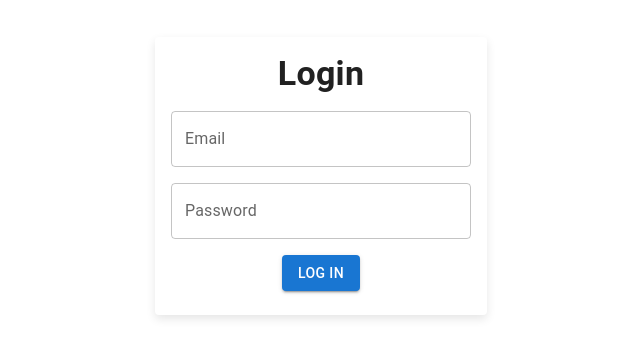
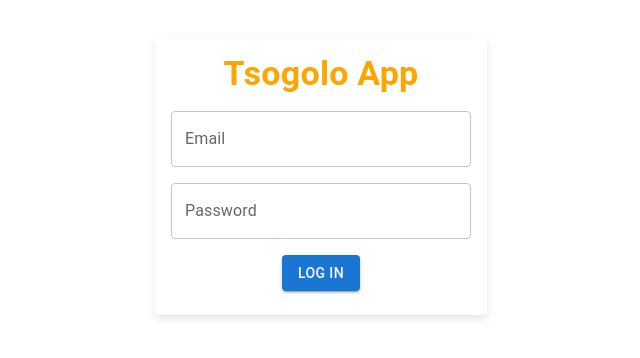
Before and after one commit to mlimbika-precious/TSOGOLO-WEB-APP, a React (Create React App) app: page / in a window 1280 px wide. Shown: the part 224-582 px from the top of the page, without its empty margins (319-959 px from the left). Built offline with nearby package versions, Linux system fonts and the light colour scheme.

Commit message:
hovering button on login form

```diff
--- a/src/components/NavBar.jsx
+++ b/src/components/NavBar.jsx
@@ -122,7 +122,7 @@ export default function NavBar() {
   component="div"
   sx={{ display: { xs: 'none', sm: 'block' }, textAlign: 'center', color: 'black' }}
 >
-  <b>TSOGOLO ADMIN</b>
+  <b>TSOGOLO APP ADMIN PANEL</b>
 </Typography>
 
 
--- a/src/pages/Login.jsx
+++ b/src/pages/Login.jsx
@@ -41,12 +41,15 @@ export default function Login() {
           alignItems: 'center',
           justifyContent: 'center',
           height: '100vh',
+          backgroundSize: 'cover',
         }}
       >
         <Card sx={{ boxShadow: '0px 4px 10px rgba(0, 0, 0, 0.1)' }}>
           <CardContent sx={{ display: 'flex', flexDirection: 'column', alignItems: 'center' }}>
             <Typography variant="h4" align="center">
-              <b>Login</b>
+             <b>
+                <span style={{ color: 'orange' }}>Tsogolo App</span>
+              </b>
               {error && (
                 <Card sx={{ boxShadow: '0px 4px 10px rgba(0, 0, 0, 0.1)', backgroundColor: '#dd4b39',padding:0, width: 300,  height: 'fit-content',mx: 'auto' }}>
                 <CardContent sx={{ display: 'flex', flexDirection: 'column', alignItems: 'center' }}>
@@ -79,9 +82,19 @@ export default function Login() {
               onChange={(e) => setPassword(e.target.value)}
               sx={{ width: 300, marginTop: '1rem' }}
             />
-            <Button variant="contained" onClick={handleLogin} sx={{ marginTop: '1rem', alignSelf: 'center' }}>
-              Log in
-            </Button>
+            <Button
+  variant="contained"
+  onClick={handleLogin}
+  sx={{
+    marginTop: '1rem',
+    alignSelf: 'center',
+    '&:hover': {
+      backgroundColor: 'orange',
+    },
+  }}
+>
+  Log in
+</Button>
           </CardContent>
         </Card>
       </Container>
```
Also changed, not shown: src/images/career.png (added).
